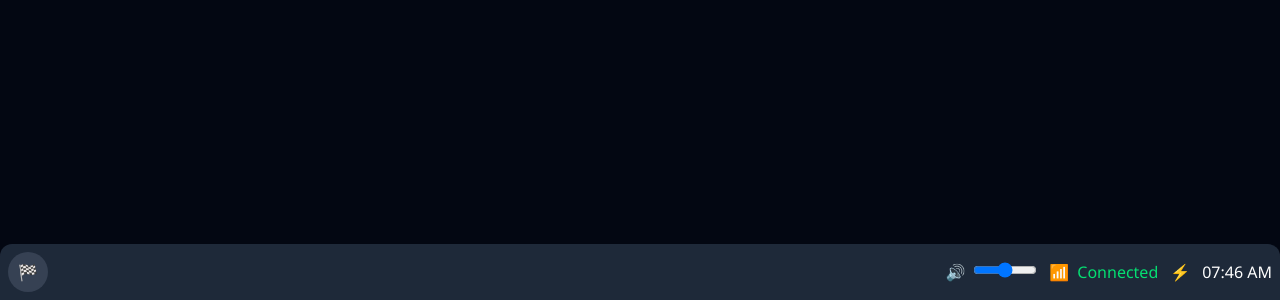
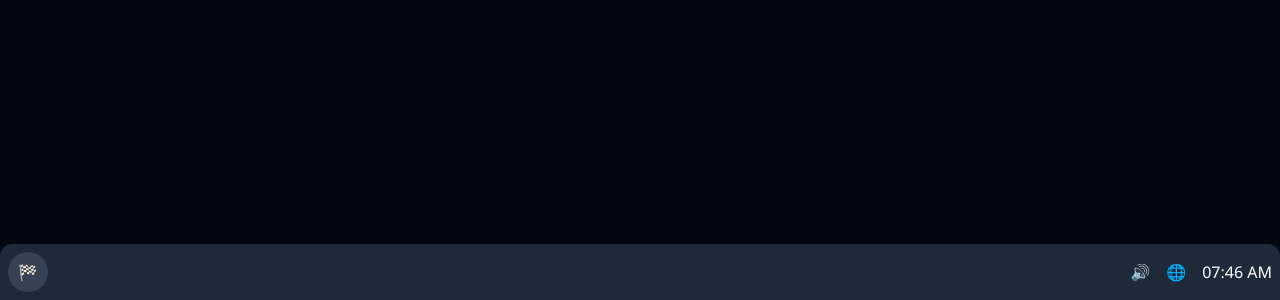
Before and after one commit to Paul-Lecomte/portfolio, a Next.js app: page / in a window 1280 px wide. Shown: the part 500-800 px from the top of the page. Built offline with nearby package versions, Linux system fonts and the light colour scheme.

Commit message:
taskabr click icon popup

```diff
--- a/src/components/Desktop.tsx
+++ b/src/components/Desktop.tsx
@@ -73,6 +73,8 @@ export default function Desktop() {
     // New state for volume and network connection
     const [volume, setVolume] = useState(50); // 0-100 range
     const [isConnected, setIsConnected] = useState(true); // Network connected status
+    const [showVolume, setShowVolume] = useState(false); // To toggle volume slider visibility
+    const [showNetwork, setShowNetwork] = useState(false); // To toggle network status visibility
 
     const contextMenuRef = useRef(contextMenu);
     const menuRef = useRef<HTMLDivElement | null>(null);
@@ -266,82 +268,107 @@ export default function Desktop() {
                 </div>
 
                 {/* System Tray */}
-                <div className="flex space-x-3 text-white">
-                    {/* Volume */}
-                    <div>
-                        <span>🔊</span>
+                <div className="flex space-x-4 items-center">
+                    <div
+                        className="relative flex items-center cursor-pointer"
+                        onClick={() => setShowVolume((prev) => !prev)}
+                    >
+                        <div>🔊</div>
+                        {showVolume && (
+                            <div className="absolute bottom-12 right-0 bg-gray-800 p-3 rounded-md shadow-xl">
                                 <input
                                     type="range"
-                            value={volume}
                                     min="0"
                                     max="100"
+                                    value={volume}
                                     onChange={handleVolumeChange}
-                            className="w-16 ml-2"
+                                    className="w-24"
                                 />
+                                <span className="text-white ml-2">{volume}</span>
+                            </div>
+                        )}
                     </div>
 
-                    {/* Network Status */}
-                    <div>
-                        <span>📶</span>
-                        <button
-                            onClick={toggleNetworkConnection}
-                            className={`ml-2 ${isConnected ? "text-green-400" : "text-red-400"}`}
+                    <div
+                        className="relative flex items-center cursor-pointer"
+                        onClick={() => setShowNetwork((prev) => !prev)}
                     >
+                        <div>🌐</div>
+                        {showNetwork && (
+                            <div className="absolute bottom-12 right-0 bg-gray-800 p-3 rounded-md shadow-xl">
+                                <p className="text-white">
                                     {isConnected ? "Connected" : "Disconnected"}
+                                </p>
+                                <button onClick={toggleNetworkConnection} className="text-blue-500 mt-2">
+                                    {isConnected ? "Disconnect" : "Connect"}
                                 </button>
                             </div>
+                        )}
+                    </div>
 
-                    <span>⚡</span>
-                    <span>{time}</span>
+                    <div className="text-white">{time}</div>
                 </div>
             </div>
-
-            {/* Desktop Icons */}
-            {[...userFiles].map((icon, index) => {
-                const row = Math.floor(index / 3);
-                const col = index % 3;
-                const spacing = 100;
-
-                return (
-                    <DesktopIcon
-                        key={icon.id}
-                        icon={icon}
-                        position={{ top: 50 + row * spacing, left: 50 + col * spacing }}
-                        openWindow={openWindow}
-                        onContextMenu={handleContextMenu}
-                    />
-                );
-            })}
 
             {/* Context Menu */}
             {contextMenu.visible && (
                 <div
                     ref={menuRef}
-                    className="absolute bg-gray-800 text-white p-2 border border-gray-700 rounded-md shadow-lg"
-                    style={{ top: contextMenu.y, left: contextMenu.x }}
+                    className="absolute"
+                    style={{
+                        left: contextMenu.x,
+                        top: contextMenu.y,
+                        background: "#2D2D2D",
+                        borderRadius: "5px",
+                        padding: "5px 10px",
+                        color: "#FFF",
+                        zIndex: 999,
+                    }}
                 >
-                    <button onClick={() => createFileOrFolder("file")} className="w-full text-left p-1 hover:bg-gray-700">
-                        Create File
-                    </button>
-                    <button onClick={() => createFileOrFolder("folder")} className="w-full text-left p-1 hover:bg-gray-700">
-                        Create Folder
-                    </button>
-                    {contextMenu.iconTitle && (
-                        <>
-                            <button
-                                onClick={() => renameFile(contextMenu.iconTitle)}
-                                className="w-full text-left p-1 hover:bg-gray-700"
+                    <div
+                        onClick={() => {
+                            setContextMenu({ ...contextMenu, visible: false });
+                            renameFile(contextMenu.iconTitle as string);
+                        }}
                     >
                         Rename
+                    </div>
+                    <div
+                        onClick={() => {
+                            setContextMenu({ ...contextMenu, visible: false });
+                            deleteFile(contextMenu.iconTitle as string);
+                        }}
+                    >
+                        Delete
+                    </div>
+                </div>
+            )}
+
+            {/* Create File Modal */}
+            {creatingFile && (
+                <div className="absolute top-1/2 left-1/2 transform -translate-x-1/2 -translate-y-1/2 bg-gray-700 text-white p-6 rounded-lg shadow-xl">
+                    <h3>Create a {creatingFile}</h3>
+                    <input
+                        type="text"
+                        placeholder="File name"
+                        value={newFileName}
+                        onChange={handleCreateFileNameChange}
+                        className="mt-2 p-2 bg-gray-800 rounded-md text-white w-full"
+                    />
+                    <div className="mt-4 flex items-center space-x-4">
+                        <button
+                            onClick={handleCreateFile}
+                            className="bg-blue-600 px-4 py-2 rounded-md hover:bg-blue-500"
+                        >
+                            Create
                         </button>
                         <button
-                                onClick={() => deleteFile(contextMenu.iconTitle)}
-                                className="w-full text-left p-1 hover:bg-gray-700"
+                            onClick={() => setCreatingFile(null)}
+                            className="bg-gray-600 px-4 py-2 rounded-md hover:bg-gray-500"
                         >
-                                Delete
+                            Cancel
                         </button>
-                        </>
-                    )}
+                    </div>
                 </div>
             )}
         </div>
```
Lines whose indentation alone changed are shown as unchanged.
